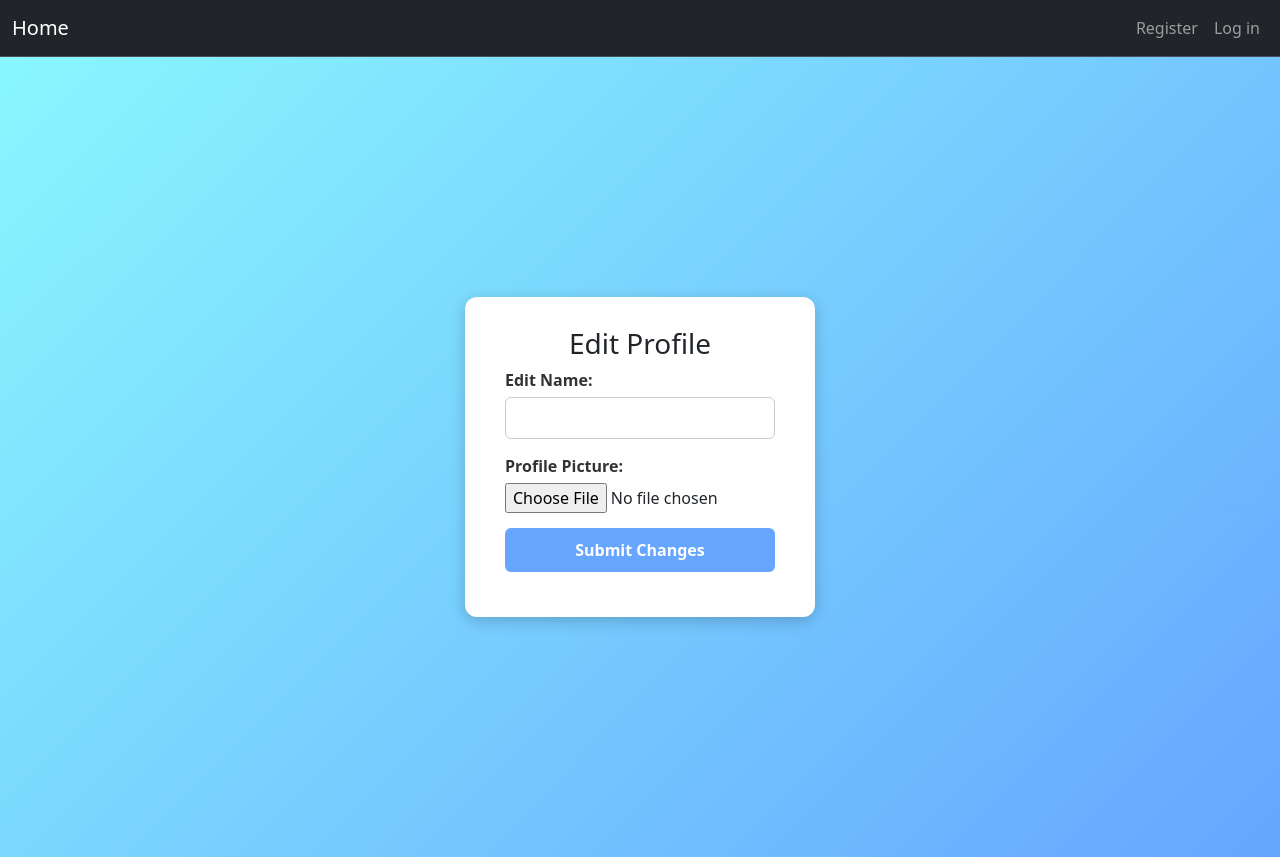
After one commit to thunder-12345/Neopte_Onboarding_Platform, a Flask app: page /edit/profile in a window 1280 px wide. The commit adds this page. Run offline with Flask 3, Linux system fonts and the light colour scheme; some libraries are stand-ins or nearby versions.

Commit message:
SCRUM-51 Ability to create a profile with a picture and standard account details

```diff
--- a/app.py
+++ b/app.py
@@ -1,14 +1,16 @@
 # Imports
 from project import db, app
 from project.decorators import permission_required
-from flask import render_template, redirect, request, url_for, flash, send_from_directory, send_file
+from flask import render_template, redirect, request, url_for, flash, send_from_directory, send_file, current_app
 from flask_login import login_user, login_required, logout_user, current_user
 from project.models import User, Document, Hours
-from project.forms import RegistrationForm, LoginForm, AddHoursForm
+from project.forms import RegistrationForm, LoginForm, AddHoursForm, EditProfile
 from distutils.log import debug
 from fileinput import filename
 import random
 import os
+from werkzeug.utils import secure_filename
+
 
 # Mapping user roles to their dashboard route names
 redirect_target = {
@@ -348,6 +350,32 @@ def pending_documents():
     users = User.query.all()  # Get all users
     return render_template('pending_documents.html', users= users)
 
+@login_required
+@app.route("/edit/profile", methods=["GET", "POST"])
+def edit_profile():
+    form = EditProfile()  # Create form to edit profile
+    if request.method == "POST":
+        if form.validate_on_submit():  # If form is valid
+
+            if form.data['name']:
+                current_user.name=form.data['name']
+
+            if form.picture.data:
+                file = form.picture.data
+                filename = secure_filename(file.filename)
+                file.save(os.path.join(current_app.root_path, 'static/profile_pics', filename))
+                current_user.picture = filename
+
+            db.session.commit()
+
+            return redirect(url_for('edit_profile'))
+        else:
+            flash("Error")
+            print("Form errors:", form.errors)
+
+    # Return template on GET or if form fails validation
+    return render_template("edit_profile.html", form = form)
+
 # Registration route (handles user registration)
 @app.route("/register", methods=["GET", "POST"])
 def register():
--- a/project/forms.py
+++ b/project/forms.py
@@ -2,7 +2,8 @@ from flask_wtf import FlaskForm
 from wtforms import StringField, PasswordField, SubmitField, FloatField
 from wtforms.validators import DataRequired, Email, EqualTo, NumberRange
 from wtforms import ValidationError
-from wtforms.fields import DateField, DateTimeField
+from wtforms.fields import DateField, FileField
+from flask_wtf.file import FileAllowed, FileRequired
 from wtforms_components import TimeField
 from project.models import User
 
@@ -23,6 +24,11 @@ class LoginForm(FlaskForm):
     password = PasswordField("Password: ", validators = [DataRequired()])
     submit = SubmitField("Login")
 
+class EditProfile(FlaskForm):
+    name = StringField("Edit Name: ")
+    picture = FileField("Profile Picture: ", validators=[FileAllowed(['jpg', 'jpeg', 'png', 'gif'], 'Images only!')])
+    submit = SubmitField("Submit Changes")
+
 class AddHoursForm(FlaskForm):
     activity_name = StringField("Activity Name: ", validators=[DataRequired()])
     date = DateField('Date:', format='%Y-%m-%d', validators=[DataRequired()])
--- a/project/models.py
+++ b/project/models.py
@@ -18,15 +18,17 @@ class User(db.Model, UserMixin):
     name: Mapped[str] = mapped_column()
     email: Mapped[str] = mapped_column(unique=True)
     password_hash: Mapped[str] = mapped_column(db.String(128))
+    picture: Mapped[str] = mapped_column(default="default.jpeg")
     role: Mapped[str] = mapped_column(default="user")  # "user", "volunteer", " intern", "board"
 
     hours: Mapped[List["Hours"]] = relationship("Hours", back_populates="user", cascade="all, delete-orphan")
     documents: Mapped[List["Document"]] = relationship("Document", back_populates="user", cascade="all, delete-orphan")
 
-    def __init__(self, name, email, password, role="user"):
+    def __init__(self, name, email, password, picture, role="user"):
         self.name = name
         self.email = email
         self.password_hash = generate_password_hash(password, method = "pbkdf2:sha256")
+        self.picture = picture
         self.role = role
 
     def check_password(self, input_password):
--- a/project/templates/base.html
+++ b/project/templates/base.html
@@ -137,8 +137,18 @@
         <!-- Logout floated to far right -->
         {% if current_user.is_authenticated %}
         <ul class="navbar-nav ms-auto mb-2 mb-lg-0">
-          <li class="nav-item">
-            <a class="nav-link" href="{{url_for('logout')}}">Logout</a>
+          <li class="nav-item dropdown">
+            <a class="nav-link dropdown-toggle d-flex align-items-center" href="#" id="profileDropdown" role="button" data-bs-toggle="dropdown" aria-expanded="false">
+              <img src="{{ url_for('static', filename='profile_pics/' ~ current_user.picture ) }}" alt="Profile" style="height:36px;width:36px;border-radius:50%;">
+            </a>
+            <ul class="dropdown-menu dropdown-menu-end" aria-labelledby="profileDropdown">
+              <li>
+                <a class="dropdown-item" href="{{url_for('edit_profile')}}">Edit Profile</a>
+              </li>
+              <li>
+                <a class="dropdown-item" href="{{url_for('logout')}}">Logout</a>
+              </li>
+            </ul>
           </li>
         </ul>
         {% endif %}
--- /dev/null
+++ b/project/templates/edit_profile.html
@@ -0,0 +1,19 @@
+{% extends "base.html" %}
+{% block content %}
+
+    <div id="Auth_Page">
+            <div id="Alignment">
+                <h3>Edit Profile</h3>
+                <div id="Inner_Content">
+                    <form method="POST" action="{{ url_for('edit_profile') }}" enctype="multipart/form-data">
+                        {# hidden_tag is a CSRF security feature. #}
+                        {{ form.hidden_tag() }}
+                        <div> {{ form.name.label }} {{ form.name() }} </div>
+                        <div> {{ form.picture.label }} {{ form.picture() }} </div>
+                        <div>{{ form.submit() }}</div>
+                    </form>
+                </div>
+            </div>
+        </div>
+
+{% endblock %}
```
Also changed, not shown: migrations/versions/7d8c03617b73_user_has_picture_data.py (added, +36 -0 lines), instance/project.db, project/static/profile_pics/IMG-4695.jpg (added), project/static/profile_pics/IMG-4696.jpg (added), project/static/profile_pics/default.jpeg (added), project/static/profile_pics/milk.jpg (added), project/static/profile_pics/strawberry.jpg (added).
